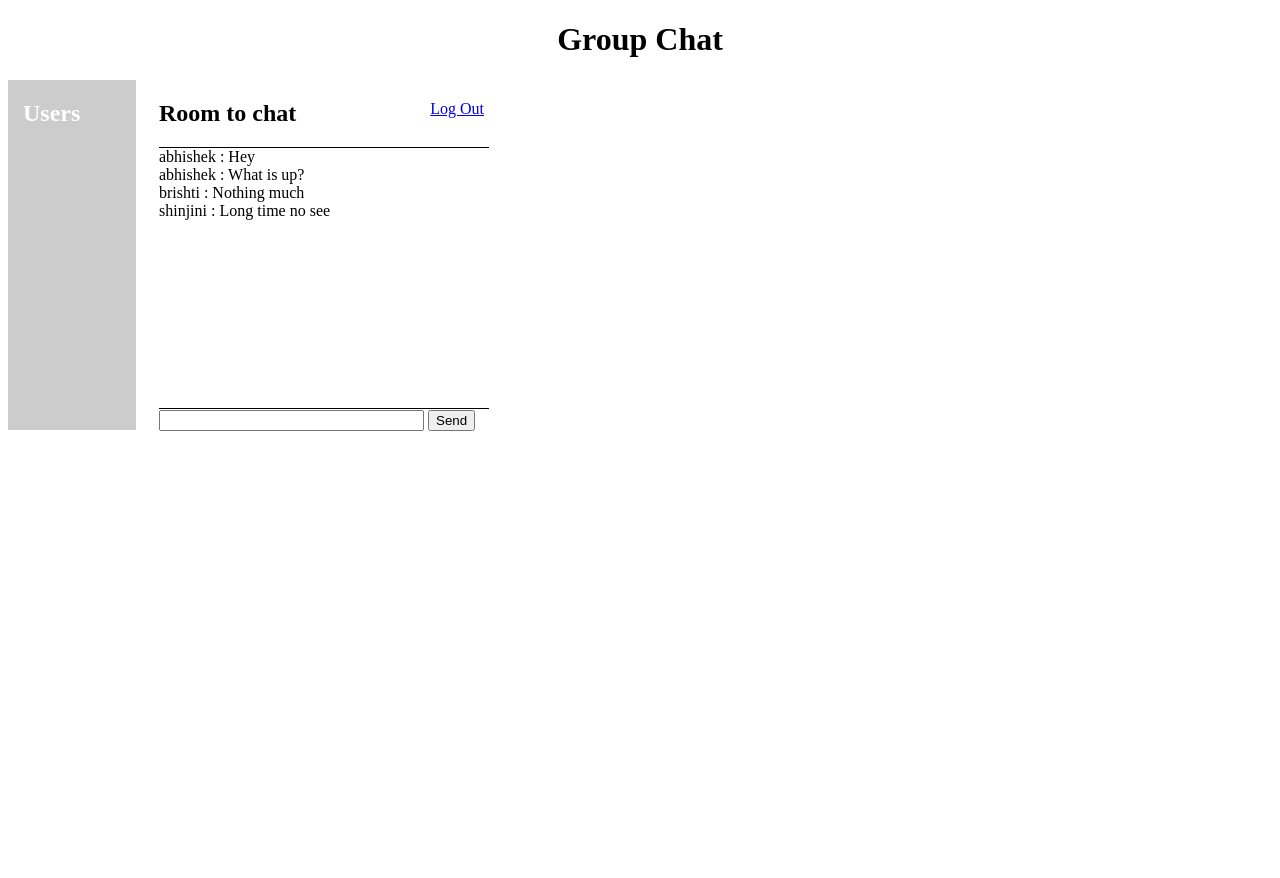
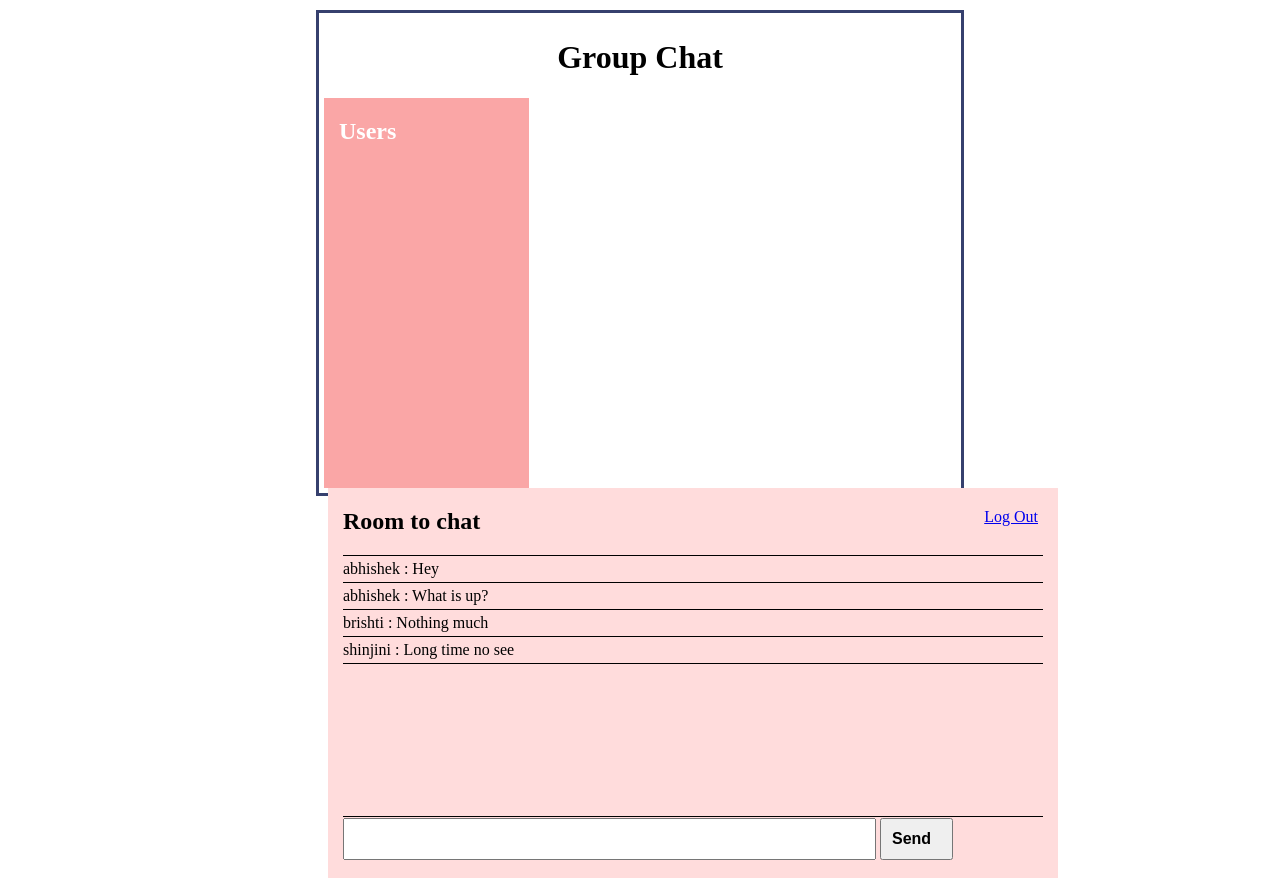
Before and after one commit to vanilla-cheesecake/cfcgi-calamba-forum-chat, a PHP site: page /functions/index.php in a window 1280 px wide. Before the commit the page ends 431 px from the top, so only its background shows below. Run offline with PHP 8.4, Linux system fonts and the light colour scheme; a user stored in the database is signed in; data comes from the database, SQL or seed files in the repository; data that the repository does not hold is empty.

Commit message:
wag ka mawala
wag kana mawala

```diff
--- a/css/chat.css
+++ b/css/chat.css
@@ -1,3 +1,8 @@
+@media (max-width: 768px) {
+    /* styles for small screens */
+
+  }
+
 .chat .users, .chat .chatbox{
     display:inline-block;
     vertical-align:top;
@@ -6,16 +11,18 @@
     position:relative;
 }
 .chat .users{
-    background:#CCC;
+    background:#faa6a6;
     color:white;
-    width:98px;
+    width:175px;
     overflow-y:auto;
+    height: 390px;
 }
 .chat .chatbox{
-    background:#fff;
+    background:#ffdcdc;
     color:black;
     margin-left:4px;
-    width:330px;
+    width:700px;
+    height: 390px;
 }
 .chat .chatbox .msgs{
     border-top:1px solid black;
@@ -28,9 +35,7 @@
 }
 .chat .error{color:red;}
 .chat .success{color:green;}
-<<<<<<< Updated upstream
 .chat .msgs .msg, .chat .users .user{border-bottom:1px solid black;padding:4px 0px;white-space:pre-line;word-break:break-word;}
-=======
 .chat .msgs .msg, .chat .users .user{border-bottom:1px solid black;padding:4px 0px;white-space:pre-line;word-break:break-word;}
 
 .border{
@@ -39,14 +44,11 @@
 
 .group-chat {
     width: 700px;
-    padding-top: 50px;
-    padding-bottom: 50px;
-    padding-left: 110px;
-    padding-bottom: 110px;
     margin: auto;
     width: 50%;
     border: 3px solid rgb(54, 64, 110);
-    padding: 10px;
+    padding: 5px;
+    height: 470px;
 }
 
 .chat-input {
@@ -54,7 +56,6 @@
     padding-left: 10px;
     padding-bottom: 10px;
     padding-top: 10px;
-    margin-top: 9px;
     font-weight: bold;
     font-size: medium;
 }
@@ -66,6 +67,5 @@
     padding-top: 10px;
     font-weight: bold;
     font-size: medium;
+    cursor: pointer;
 }
-
->>>>>>> Stashed changes
--- a/functions/chatbox.php
+++ b/functions/chatbox.php
@@ -8,8 +8,8 @@ if(isset($_SESSION['username'])){
         <?php include("msgs.php");?>
     </div>
     <form id="msg_form" method="post" action="send.php">
-        <input name="msg" size="30" type="text"/>
-        <button>Send</button>
+        <input class="chat-input" name="msg" size="30" type="text"/>
+        <button class="chat-button">Send</button>
     </form>
     <?php
 }
--- a/functions/index.php
+++ b/functions/index.php
@@ -6,13 +6,15 @@ include("login.php");
 <!DOCTYPE html>
 <html>
 <head>
+    <meta name="viewport" content="width=device-width, initial-scale=1">
     <script src="//code.jquery.com/jquery-latest.js"></script>
-    <script src="chat.js"></script>
+    <script src="js/chat.js"></script>
     <link href="../css/chat.css" rel="stylesheet"/>
     <title>Group Chat</title>
 </head>
 <body>
 <div id="content" style="margin-top:10px;height:100%;">
+    <div class="group-chat">
         <center><h1>Group Chat</h1></center>
         <div class="chat">
             <div class="users">
@@ -30,5 +32,6 @@ include("login.php");
             </div>
         </div>
     </div>
+</div>
 </body>
 </html>
--- a/functions/pchatbox.php
+++ b/functions/pchatbox.php
@@ -8,8 +8,8 @@ if(isset($_SESSION['username']) && isset($_SESSION['recipient'])){
         <?php include("pmsgs.php");?>
     </div>
     <form id="msg_form" method="post" action="psend.php">
-        <input name="msg" size="30" type="text"/>
-        <button>Send</button>
+        <input class="chat-input" name="msg" size="30" type="text"/>
+        <button class="chat-button">Send</button>
     </form>
     <?php
 }
--- a/functions/pindex.php
+++ b/functions/pindex.php
@@ -25,7 +25,8 @@ if (isset($_SESSION['username'])) {
 </head>
 <body>
 <div id="content" style="margin-top:10px;height:100%;">
-    <center><h1>Group Chat</h1></center>
+<div class="group-chat">
+    <center><h1>Private Chat</h1></center>
     <div class="chat">
         <div class="users">
             <?php include("pusers.php");?>
@@ -37,6 +38,7 @@ if (isset($_SESSION['username'])) {
             }
             ?>
         </div>
+        </div>
     </div>
 </div>
 </body>
--- a/js/chat.js
+++ b/js/chat.js
@@ -28,4 +28,4 @@ $(document).ready(function(){
 });
 setInterval(function(){
     load_new_stuff();
-},5000);
+},100);
--- a/pages/profile.php
+++ b/pages/profile.php
@@ -78,7 +78,7 @@ $_SESSION['pchatstate']=0;
             <a class="navbar-brand page-scroll" href="home.php"></a>
         </div>
         <div class="navbar-header">
-            <a class="navbar-brand" href="home.php">CSIT FORUM</a>
+            <a class="navbar-brand" href="home.php">CFCGI FORUM</a>
         </div>
         <!-- Collect the nav links, forms, and other content for toggling -->
         <div class="collapse navbar-collapse">
@@ -103,7 +103,7 @@ $_SESSION['pchatstate']=0;
     </div>
     <!-- /.container-fluid -->
 </nav>
-<div class="container" style="...">
+<div class="container" style="">
     <?php include "../functions/db.php";
 
     $query = $con->prepare("SELECT * from tbluser WHERE user_Id=:user_Id");
```
Lines whose indentation alone changed are shown as unchanged.
